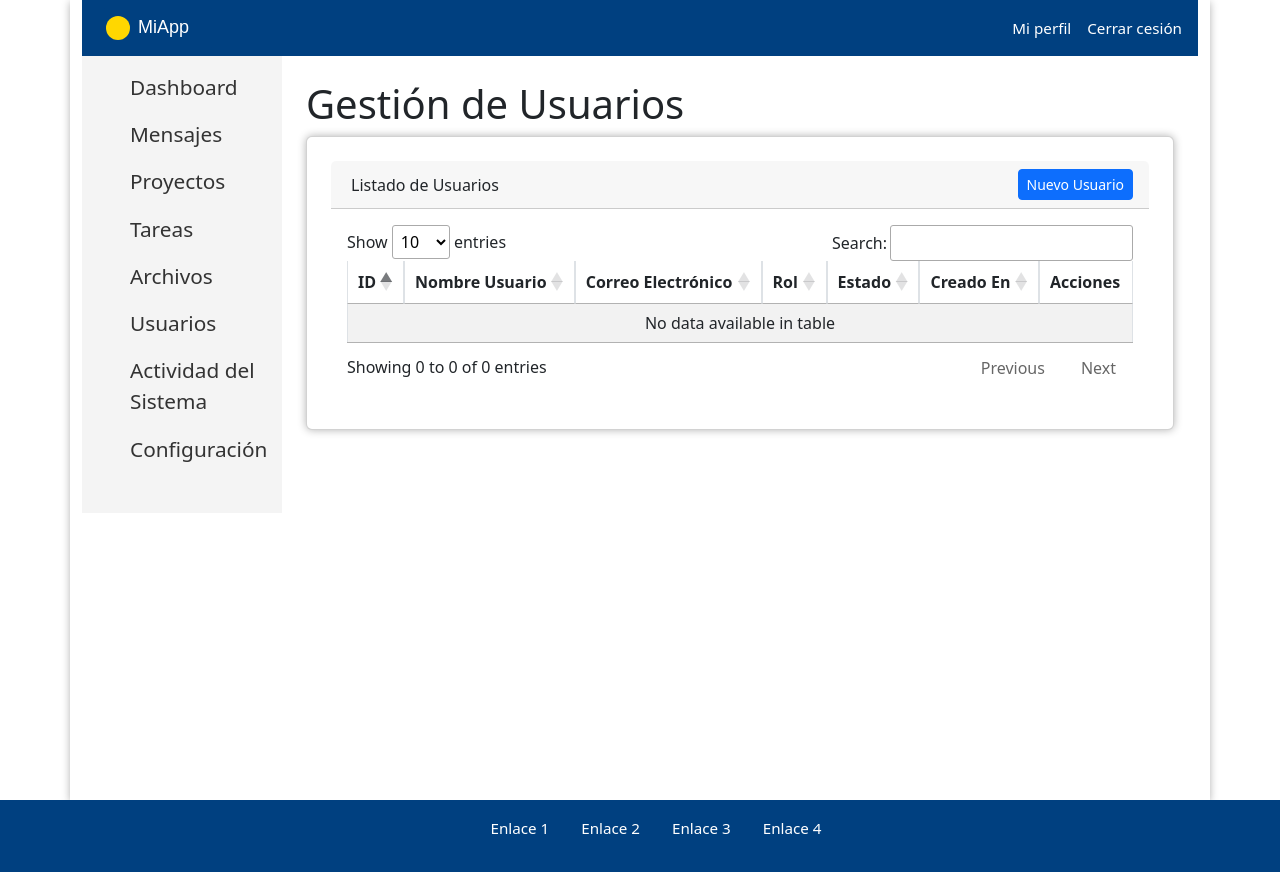
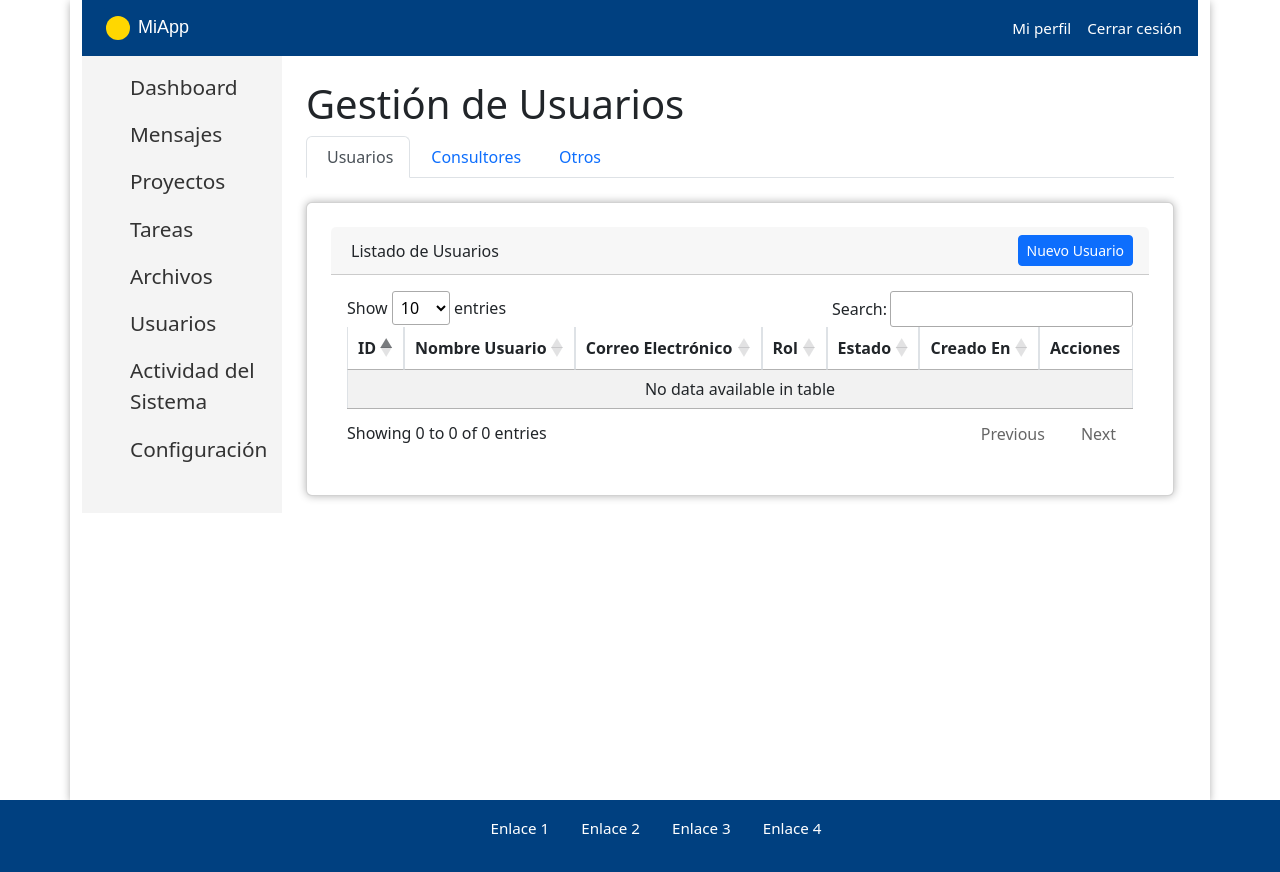
Before and after one commit to watchtheblind/GESTOR-CONSULTORIA, a PHP site: page /usuarios.php in a window 1280 px wide. Run offline with PHP 8.4, Linux system fonts and the light colour scheme; the visitor is signed in with stand-in values (Sample User, id 1); data that the repository does not hold is empty; some libraries are stand-ins or nearby versions.

Commit message:
feat: crear tabs para la gestion de consultores y otros

```diff
--- a/usuarios.php
+++ b/usuarios.php
@@ -20,6 +20,28 @@ $titulo = "Gestión de Usuarios";
     <div class="container-fluid px-4">
         <h1 class="mt-4"><?= $titulo ?></h1>
 
+        <!-- Pestañas de Bootstrap -->
+        <ul class="nav nav-tabs mb-4" id="myTab" role="tablist">
+            <li class="nav-item" role="presentation">
+                <button class="nav-link active" id="usuarios-tab" data-bs-toggle="tab" data-bs-target="#usuarios" type="button" role="tab" aria-controls="usuarios" aria-selected="true">
+                    <i class="fas fa-users me-1"></i> Usuarios
+                </button>
+            </li>
+            <li class="nav-item" role="presentation">
+                <button class="nav-link" id="consultores-tab" data-bs-toggle="tab" data-bs-target="#consultores" type="button" role="tab" aria-controls="consultores" aria-selected="false">
+                    <i class="fas fa-user-tie me-1"></i> Consultores
+                </button>
+            </li>
+            <li class="nav-item" role="presentation">
+                <button class="nav-link" id="otros-tab" data-bs-toggle="tab" data-bs-target="#otros" type="button" role="tab" aria-controls="otros" aria-selected="false">
+                    <i class="fas fa-ellipsis-h me-1"></i> Otros
+                </button>
+            </li>
+        </ul>
+
+        <div class="tab-content" id="myTabContent">
+            <!-- Pestaña de Usuarios -->
+            <div class="tab-pane fade show active" id="usuarios" role="tabpanel" aria-labelledby="usuarios-tab">
                 <div class="card mb-4">
                     <div class="card-header">
                         <div class="d-flex justify-content-between align-items-center">
@@ -47,6 +69,28 @@ $titulo = "Gestión de Usuarios";
                             </thead>
                             <tbody></tbody>
                         </table>
+                    </div>
+                </div>
+            </div>
+
+            <!-- Pestaña de Consultores -->
+            <div class="tab-pane fade" id="consultores" role="tabpanel" aria-labelledby="consultores-tab">
+                <div class="card mb-4">
+                    <div class="card-body">
+                        <h5 class="card-title">Gestión de Consultores</h5>
+                        <p class="card-text">Contenido pendiente para la gestión de consultores.</p>
+                    </div>
+                </div>
+            </div>
+
+            <!-- Pestaña de Otros -->
+            <div class="tab-pane fade" id="otros" role="tabpanel" aria-labelledby="otros-tab">
+                <div class="card mb-4">
+                    <div class="card-body">
+                        <h5 class="card-title">Otras Funcionalidades</h5>
+                        <p class="card-text">Contenido pendiente para otras funcionalidades.</p>
+                    </div>
+                </div>
             </div>
         </div>
     </div>
```
Lines whose indentation alone changed are shown as unchanged.
